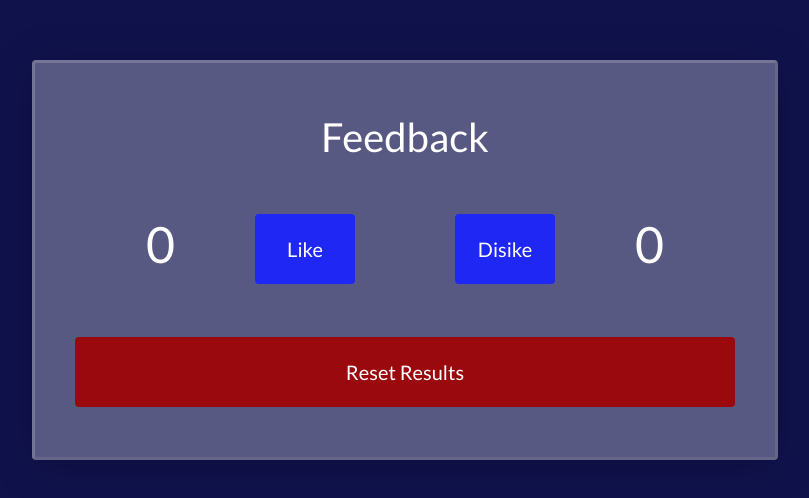
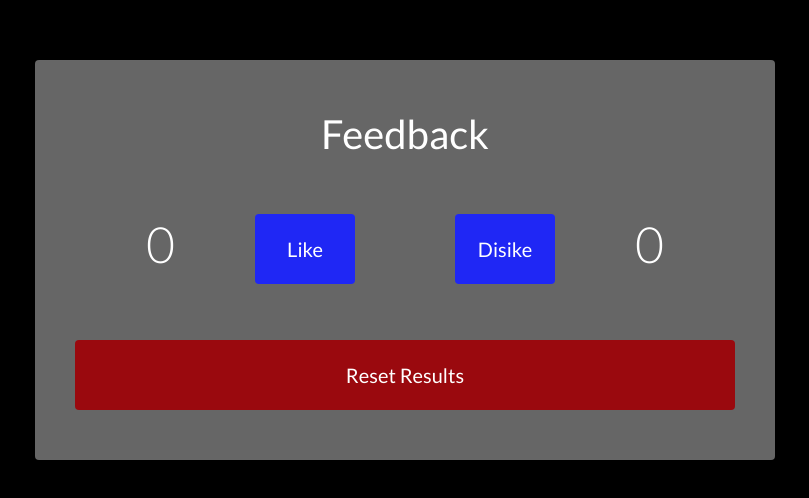
Before and after one commit to TaniaNovikova/42-2_REACT, a React (Create React App) app: page / in a window 1280 px wide. Shown: the part 140-638 px from the top of the page, without its empty margins (235-1044 px from the left). Built offline with nearby package versions, Linux system fonts and the light colour scheme.

Commit message:
changed the styles of Homework04 and Feedback

```diff
--- a/src/components/Feedback/Feedback.jsx
+++ b/src/components/Feedback/Feedback.jsx
@@ -23,7 +23,7 @@ function Feedback() {
     <div className="feedback-wrapper">
       <div className="title">Feedback</div>
       <div className="likes-dislikes-wrapper">
-        <div className="result-wrapper">{likes}</div>
+        <div className="result">{likes}</div>
 
         <div className="likes-dislikes-buttons-wrapper">
           <div className="button-control">
@@ -41,7 +41,7 @@ function Feedback() {
             />
           </div>
         </div>
-        <div className="result-wrapper dislikes">{dislikes}</div>
+        <div className="result dislikes">{dislikes}</div>
       </div>
       <Button
         type="reset"
--- a/src/components/Feedback/styles.css
+++ b/src/components/Feedback/styles.css
@@ -8,11 +8,9 @@
   min-width: 600px;
   width: fit-content;
   height: 400px;
-  border: 3px outset rgba(255, 255, 255, 0.176);
   border-radius: 4px;
   padding: 50px 40px;
-  background-color: rgb(255, 255, 255, 0.3);
-  box-shadow: 0 5px 45px rgba(0, 0, 0, 0.2);
+  background-color: rgb(255, 255, 255, 0.4);
 
   color: rgba(255, 255, 255, 1);
   font-family: Lato, Helvetica, sans-serif;
@@ -39,13 +37,13 @@
   gap: 80px;
 }
 
-.result-wrapper {
+.result {
   width: fit-content;
   display: flex;
   justify-content: flex-end;
   min-width: 100px;
   font-size: 50px;
-  font-weight: 400;
+  font-weight: 350;
 }
 
 .dislikes {
--- a/src/homeworks/Homework04/styles.css
+++ b/src/homeworks/Homework04/styles.css
@@ -5,5 +5,7 @@
   justify-content: center;
   width: 100%;
   flex: 1;
-  background-color: #10124c;
+  /* background-color: #10124c; */
+  background-color: black;
+
 }
```
